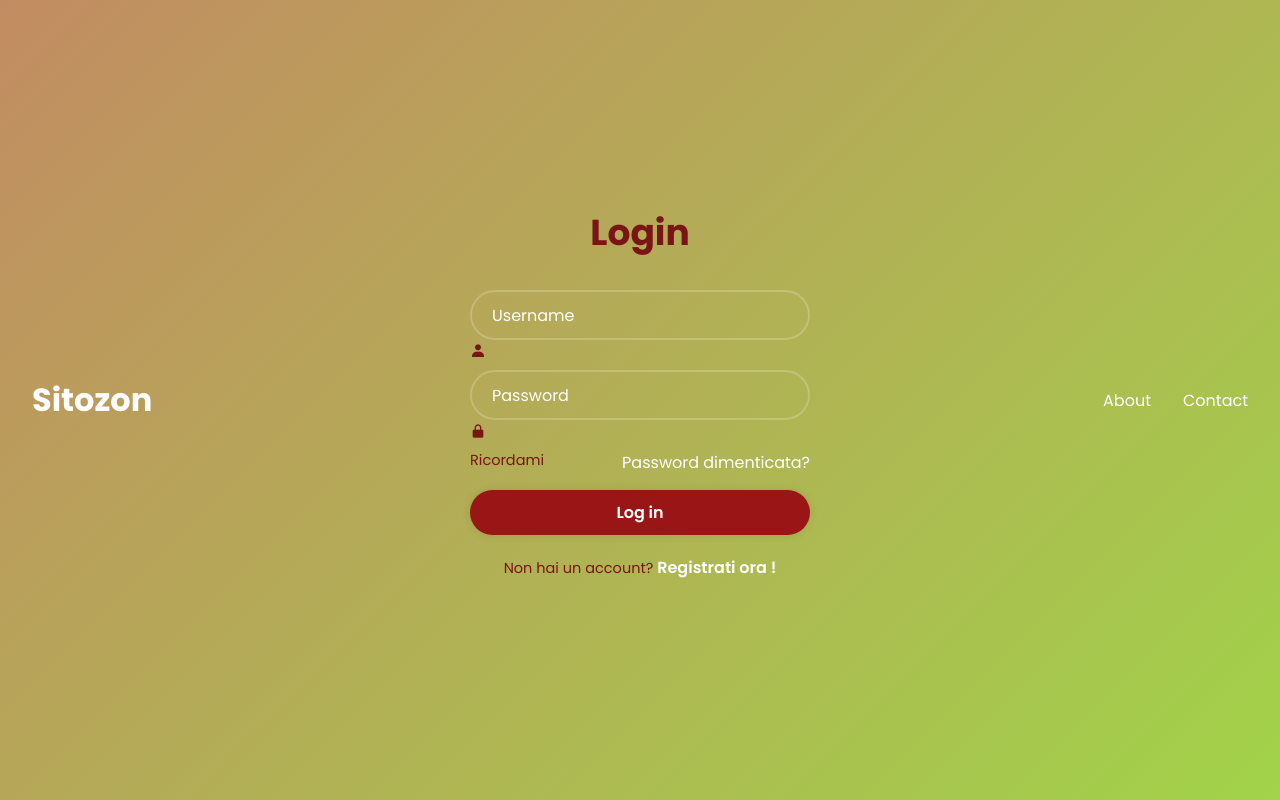
After one commit to christiandev0/web, a PHP site: page /login.html in a window 1280 px wide. The commit adds this page. Run offline with PHP 8.4, Linux system fonts and the light colour scheme.

Commit message:
versione 1.0

```diff
--- a/index_style.css
+++ b/index_style.css
@@ -7,8 +7,8 @@
 }
 
 body {
-    background: linear-gradient(-45deg, #ee7752, #e73c7e, #23a6d5, #23d5ab);
-    background-size:  10000%;
+    background: linear-gradient(-45deg, #a0d648, #e73c7e, #23a6d5, #23d5ab);
+    background-size:  1000%;
     animation: gradient 15s ease infinite;
     font-family: Arial, sans-serif;
     color: white;
@@ -36,7 +36,7 @@ a{
     font-size: 1rem;
 }
 a:hover {
-    color: orange;
+    color: #9a1616;
 }
 header {
     position: relative;
@@ -53,7 +53,7 @@ header {
     justify-content: space-between;
 }
 .navbar .logo a{
-    font-size: 1.5rem;
+    font-size: 2rem;
     font-weight: bold;
     color: #fff;
 }
@@ -61,6 +61,7 @@ header {
     display:  flex;
     gap: 2rem;
 }
+
 
 .navbar .toggle_btn{
     color: #fff;
@@ -70,7 +71,7 @@ header {
 }
 
 .action_btn{
-    background-color: orange;
+    background-color: #9a1616;
     color: #fff;
     padding: 0.5rem 1rem;
     border: none;
@@ -101,7 +102,7 @@ header {
     backdrop-filter: blur(15px);
     border-radius: 10px;
     overflow: hidden;
-    transition: height 0.3s ease; /* Aggiungi una transizione per una transizione più fluida */
+    transition: height 0.2s ease;
 }
 
 .dropdown_menu.open {
--- /dev/null
+++ b/login.html
@@ -0,0 +1,50 @@
+<!DOCTYPE html>
+<html lang="it">
+
+<head>
+    <meta charset="UTF-8">
+    <meta http-equiv="X-UA-Compatible" content="IE=edge">
+    <meta name="viewport" content="width=device-width,initial-scale=1.0">
+    <title>Login</title>
+    <link rel="stylesheet" href="login_style.css">
+    <link rel="stylesheet" type="text/css" href="index_style.css">
+    <link href="https://unpkg.com/boxicons@2.1.4/css/boxicons.min.css" rel="stylesheet">
+</head>
+
+<body>
+    <header>
+        <div class="navbar">
+            <div class="logo"><a href="index.html">Sitozon</a></div>
+            <ul class="links">
+                <li><a href="About.html">About</a></li>
+                <li><a href="contatti.html">Contact</a></li>
+            </ul>
+        </div>
+    </header>
+    <div class="wrapper">
+        <form action="">
+            <h1>Login</h1>
+            <div class="input-box">
+                <input type="text" placeholder="Username" required>
+                <i class="bx bxs-user"></i>
+            </div>
+            <div class="input-box">
+                <input type="password" placeholder="Password" required>
+                <i class="bx bxs-lock-alt"></i>
+            </div>
+
+            <div class="remember-forgot">
+                <label input type="checkbox" name="remember">Ricordami</label>
+                <a href="#">Password dimenticata?</a>
+            </div>
+
+            <button type="submit" class="btn">Log in</button>
+
+            <div class="register-link">
+                <p>Non hai un account? <a href="#">Registrati ora !</a></p>
+            </div>
+        </form>
+    </div>
+</body>
+
+</html>
--- /dev/null
+++ b/login_style.css
@@ -0,0 +1,129 @@
+@import url("https://fonts.googleapis.com/css2?family=Poppins:wght@300;400;500;600;700;800;900&display=swap");
+
+* {
+    margin: 0;
+    padding: 0;
+    box-sizing: border-box;
+    font-family: "Poppins", sans-serif;
+}
+
+body {
+    position: relative;
+    display: flex;
+    justify-content: center;
+    align-items: center;
+    min-height: 100vh;
+    background: linear-gradient(-45deg, #a0d648, #e73c7e, #23a6d5, #23d5ab);
+    background-size: 1000%;
+    animation: gradient 15s ease infinite;
+    color: white;
+}
+
+header {
+    position: absolute;
+    top: 0;
+    left: 0;
+    width: 100%;
+    z-index: 1000; /* Imposta uno z-index sufficientemente alto */
+}
+
+@keyframes gradient {
+    0% {
+        background-position: 0% 50%;
+    }
+    50% {
+        background-position: 100% 50%;
+    }
+    100% {
+        background-position: 0% 50%;
+    }
+}
+
+.wrapper {
+    width: 420px;
+    background: none;
+    color: rgb(121, 21, 21);
+    border-radius: 10px;
+    padding: 30px 40px;
+    position: absolute;
+}
+
+.wrapper h1 {
+    font-size: 36px;
+    text-align: center;
+}
+
+.wrapper .input-box {
+    width: 100%;
+    height: 50px;
+    background: none;
+    margin: 30px 0;
+    position: relative;
+}
+
+.input-box input {
+    width: 100%;
+    height: 100%;
+    background: transparent;
+    border: 2px solid rgba(255, 255, 255, .2);
+    outline: none;
+    border-radius: 40px;
+    font-size: 16px;
+    color: #fff;
+    padding: 20px 45px 20px 20px;
+}
+
+.input-box input::placeholder {
+    color: #fff;
+}
+
+.wrapper .remember-forgot {
+    display: flex;
+    justify-content: space-between;
+    font-size: 14.5px;
+    margin: 0 0 15px; /* Corretto */
+}
+
+.remember-forgot label input {
+    accent-color: #9a1616;
+    margin-right: 3px;
+}
+
+.remember-forgot a {
+    color: #fff;
+    text-decoration: none;
+}
+
+.remember-forgot a:hover {
+    text-decoration: underline;
+}
+
+.wrapper .btn {
+    width: 100%;
+    height: 45px;
+    background: #9a1616;
+    border: none;
+    outline: none;
+    border-radius: 40px;
+    box-shadow: 0 0 10px rgba(0, 0, 0, .1);
+    cursor: pointer;
+    font-size: 16px;
+    color: #fff;
+    font-weight: 600;
+}
+
+.wrapper .register-link {
+    font-size: 14.5px;
+    text-align: center;
+    margin: 20px 0 15px;
+}
+
+.register-link p a {
+    color: #fff;
+    text-decoration: none;
+    font-weight: 600;
+}
+
+.register-link p a:hover {
+    text-decoration: underline;
+}
```
Also changed, not shown: index.html (+5 -5 lines).
